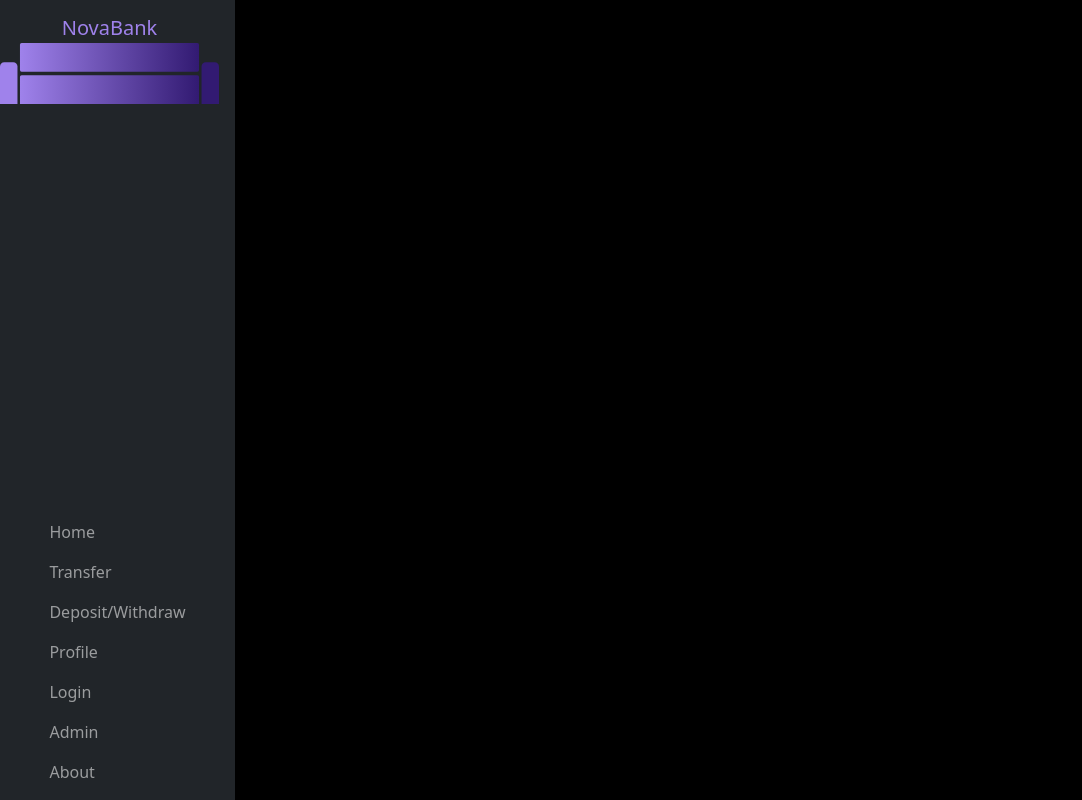
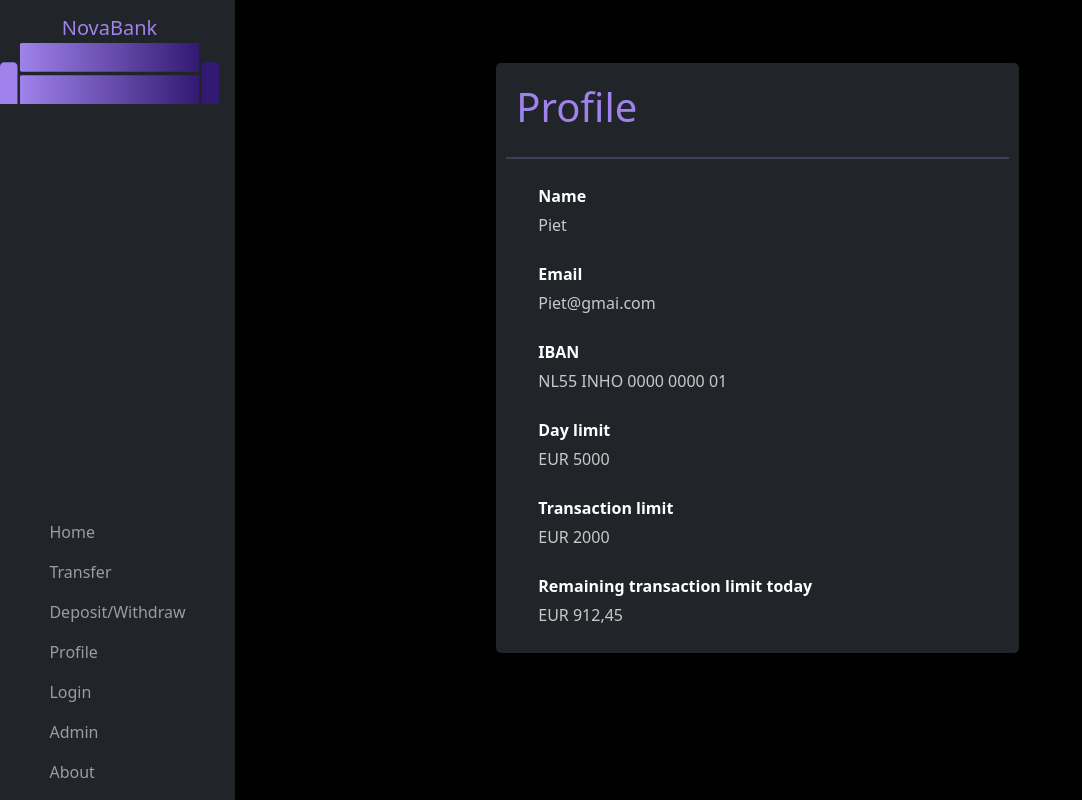
Before and after one commit to KoenMW/code-generatie, a Vue app: page /profile in a window 1280 px wide. Shown: the whole page, without its empty margins (0-1082 px from the left). Built offline with nearby package versions, Linux system fonts and the light colour scheme.

Commit message:
profile and total balance vue
profile and total balance vue

```diff
--- a/src/App.vue
+++ b/src/App.vue
@@ -30,7 +30,7 @@
           <RouterLink to="/about" class="nav-link">Deposit/Withdraw</RouterLink>
         </li>
         <li class="nav-item">
-          <RouterLink to="/about" class="nav-link">Profile</RouterLink>
+          <RouterLink to="/profile" class="nav-link">Profile</RouterLink>
         </li>
         <li class="nav-item">
           <RouterLink to="/login" class="nav-link">Login</RouterLink>
--- /dev/null
+++ b/src/components/totalBalance.vue
@@ -0,0 +1,24 @@
+<style>
+hr {
+    border: 1px solid #50A0C6;
+}
+</style>
+
+<template>
+    <div class="card bg-dark m-5 p-3 w-100">
+        <hr/>
+        <div class="d-flex justify-content-between">
+            <div>
+                <div>
+                    Total balance
+                </div>
+            </div>
+            <h5>
+                Balance
+            </h5>
+        </div>
+    </div>
+</template>
+
+<script setup>
+</script>
--- a/src/router/index.js
+++ b/src/router/index.js
@@ -5,6 +5,8 @@ import transfer from '../views/transaction.vue'
 import admin from '../views/adminPanel.vue'
 import allAccounts from '../views/allAccounts.vue'
 import noAccount from '../views/noAccount.vue'
+import profile from "../views/profile.vue";
+import totalBalance from "@/components/totalBalance.vue";
 
 const router = createRouter({
   history: createWebHistory(import.meta.env.BASE_URL),
@@ -38,6 +40,16 @@ const router = createRouter({
       path: '/noAccount',
       name: 'noAccount',
       component: noAccount
+    },
+    {
+      path: '/profile',
+      name: 'profile',
+      component: profile
+    },
+    {
+        path: '/totalBalance',
+        name: 'totalBalance',
+        component: totalBalance
     }
 
   ]
--- a/src/views/home.vue
+++ b/src/views/home.vue
@@ -3,6 +3,7 @@
         <div>
             <userOverview/>
             <accountOverview/>
+            <totalBalance/>
         </div>
         <recentTransactions/>
     </div>
@@ -12,11 +13,13 @@
 import userOverview from '../components/userOverview.vue';
 import recentTransactions from '../components/recentTransactions.vue'
 import accountOverview from '../components/accountOverview.vue';
+import totalBalance from "@/components/totalBalance.vue";
 export default {
     components: {
         userOverview,
         recentTransactions,
-        accountOverview
+        accountOverview,
+        totalBalance
     }
 }
 </script>
--- /dev/null
+++ b/src/views/profile.vue
@@ -0,0 +1,54 @@
+<style scoped>
+#title {
+    color: #9F82EB;
+    padding: 10px;
+}
+.container {
+    margin: 0 auto;
+    margin-top: 6%;
+    width: 50%;
+    padding: 10px;
+    border-radius: 5px;
+}
+.listItem{
+    font-weight: bold;
+    margin-top: 25px;
+    margin-bottom: 5px;
+    list-style: none;
+}
+.listContent{
+    color: #c9c9c9;
+    list-style: none;
+}
+</style>
+<template>
+
+    <section>
+        <div class="container bg-dark">
+            <h1 id="title">Profile</h1>
+            <hr />
+            <ul>
+                <li class="listItem">Name</li>
+                <li class="listContent">Piet</li>
+                <li class="listItem">Email</li>
+                <li class="listContent">Piet@gmai.com</li>
+                <li class="listItem">IBAN</li>
+                <li class="listContent">NL55 INHO 0000 0000 01</li>
+                <li class="listItem">Day limit</li>
+                <li class="listContent">EUR 5000</li>
+                <li class="listItem">Transaction limit</li>
+                <li class="listContent">EUR 2000</li>
+                <li class="listItem">Remaining transaction limit today</li>
+                <li class="listContent">EUR 912,45</li>
+            </ul>
+        </div>
+
+    </section>
+
+</template>
+
+<script>
+export default {
+    name: "profile"
+}
+</script>
```
